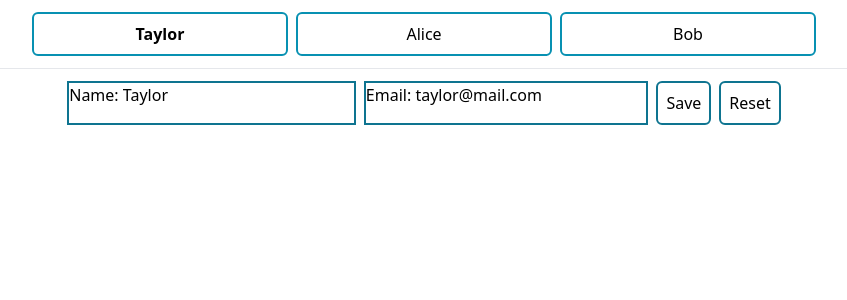
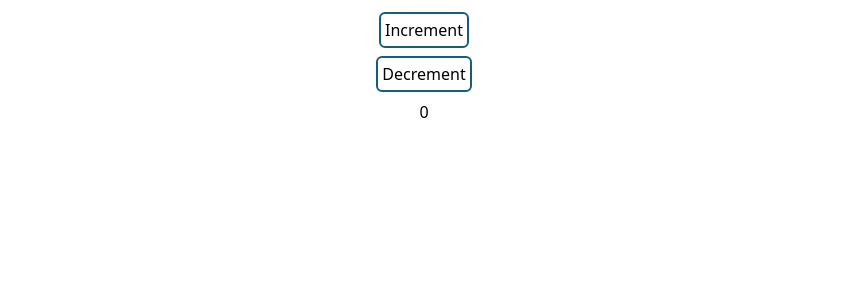
Before and after one commit to syedaAnusha/React-Indepth, a React (Vite) app in the folder learn-react-indepth/: page / in a window 1280 px wide. Shown: the top 300 px of the page, without its empty margins (216-1063 px from the left). Built offline with nearby package versions, Linux system fonts and the light colour scheme.

Commit message:
refactor: Add storing info from prev renders

```diff
--- a/learn-react-indepth/src/App.jsx
+++ b/learn-react-indepth/src/App.jsx
@@ -1,11 +1,11 @@
 /* eslint-disable no-unused-vars */
 import React, { Component } from "react";
-import ChallengeThree from "./react-hooks-components/use-state/ChallengeThree";
+import Counter from "./react-hooks-components/use-state/Counter";
 export default class App extends Component {
   render() {
     return (
       <>
-        <ChallengeThree />
+        <Counter />
       </>
     );
   }
--- /dev/null
+++ b/learn-react-indepth/src/react-hooks-components/use-state/CountLabel.jsx
@@ -0,0 +1,24 @@
+/* eslint-disable no-unused-vars */
+/* eslint-disable react/prop-types */
+
+import { useState } from "react";
+
+export default function CountLabel({ count }) {
+  const [prevCount, setprevCount] = useState(count);
+  const [trend, setTrend] = useState(null);
+
+  if (prevCount !== count) {
+    console.log("Enter in CountLabel IF block!");
+    setprevCount(count);
+    setTrend(
+      count > prevCount ? "The count is Increasing" : "The count is Decreasing"
+    );
+  }
+
+  return (
+    <>
+      <h1>{count}</h1>
+      <h1>{trend}</h1>
+    </>
+  );
+}
--- /dev/null
+++ b/learn-react-indepth/src/react-hooks-components/use-state/Counter.jsx
@@ -0,0 +1,28 @@
+/* eslint-disable no-unused-vars */
+/* eslint-disable react/prop-types */
+
+import { useState } from "react";
+import CountLabel from "./CountLabel";
+
+export default function Counter() {
+  const [count, setCount] = useState(0);
+  console.log("Enter in Counter!");
+  return (
+    <main className="flex flex-col justify-center items-center m-3 gap-2">
+      <button
+        onClick={() => setCount(count + 1)}
+        className="rounded-md border-2 whitespace-nowrap p-1 w-25 border-cyan-800 hover:bg-cyan-950 hover:text-white"
+      >
+        Increment
+      </button>
+      <button
+        onClick={() => setCount(count - 1)}
+        className="rounded-md border-2 whitespace-nowrap p-1 w-25 border-cyan-800 hover:bg-cyan-950 hover:text-white"
+      >
+        Decrement
+      </button>
+
+      <CountLabel count={count} />
+    </main>
+  );
+}
```
